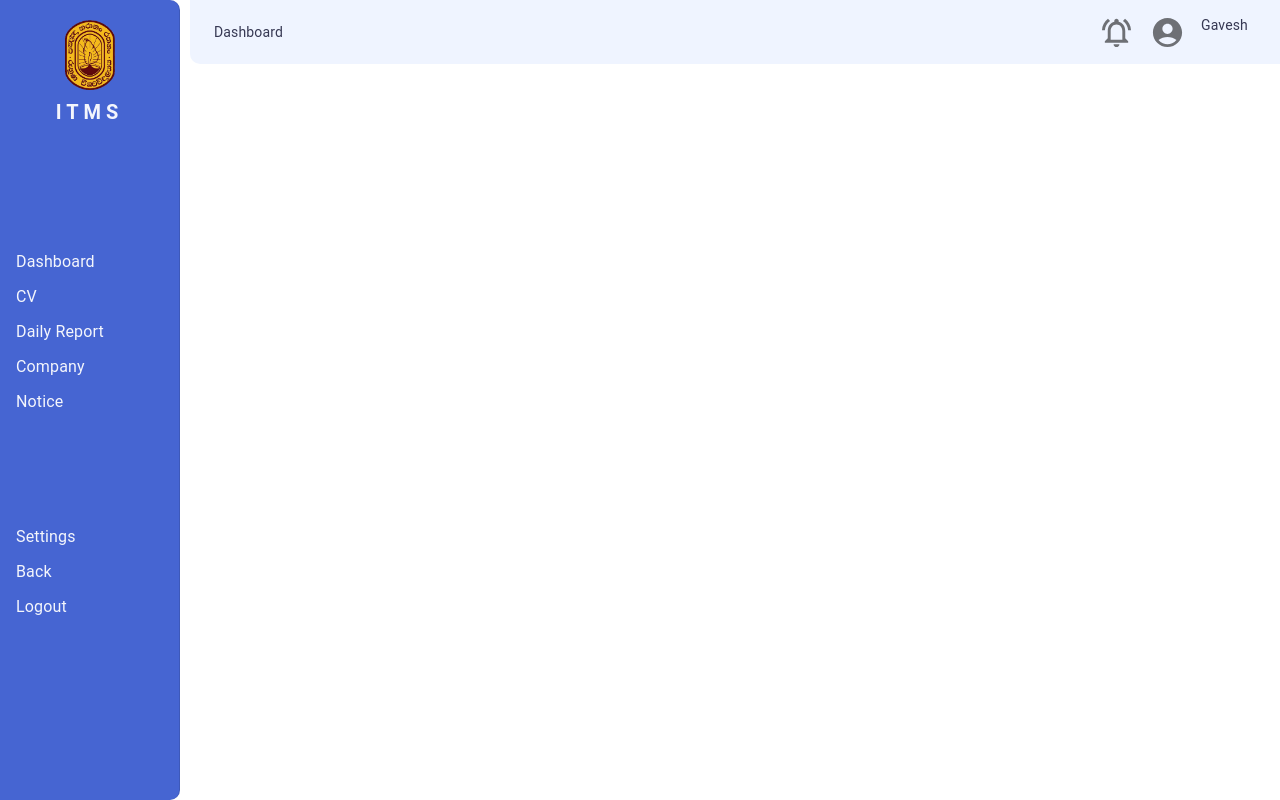
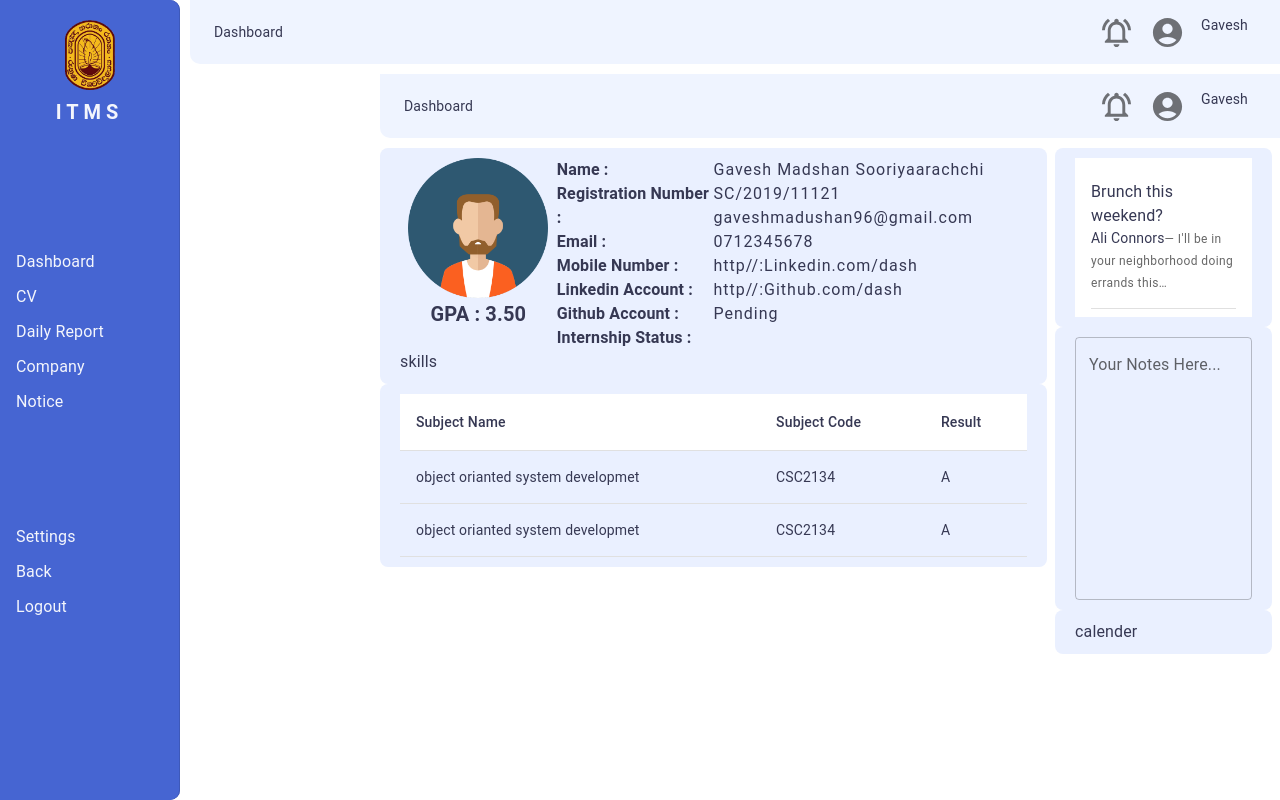
Before and after one commit to nuwankirillawala/industrial-training-management-system, a React (Vite) app in the folder client/: page /basiccard in a window 1280 px wide. Built offline with nearby package versions, Linux system fonts and the light colour scheme.

Commit message:
update files

```diff
--- /dev/null
+++ b/client/src/components/Noice/NoticeBoard.jsx
@@ -0,0 +1,34 @@
+import React from 'react';
+import List from '@mui/material/List';
+import ListItem from '@mui/material/ListItem';
+import Divider from '@mui/material/Divider';
+import ListItemText from '@mui/material/ListItemText';
+import Typography from '@mui/material/Typography';
+
+export const NoticeBoard = () => {
+  return (
+    <List sx={{ width: '100%', maxHeigth: 30, bgcolor: 'background.paper' }}>
+      <ListItem alignItems="flex-start">
+        <ListItemText
+          primary="Brunch this weekend?"
+          secondary={
+            <>
+              <Typography
+                sx={{ display: 'inline' }}
+                component="span"
+                variant="body2"
+                color="text.primary"
+              >
+                Ali Connors
+              </Typography>
+              <Typography variant='caption'>
+               — I'll be in your neighborhood doing errands this…
+              </Typography>
+            </>
+          }
+        />
+      </ListItem>
+      <Divider variant="middle" component="li" />
+    </List>
+  );
+}
--- a/client/src/components/card/basicCard/BasicCard.jsx
+++ b/client/src/components/card/basicCard/BasicCard.jsx
@@ -2,6 +2,8 @@ import React from 'react'
 import { Box } from '@mui/material'
 import Navbar from '../../Navbar/Navbar'
 import Sidebar from '../../Sidebar/Sidebar'
+// import { Tile } from '../Tile'
+import { StdDashboard } from '../../user/Undergraduate/Pages/StdDashboard'
 
 export const BasicCard = ({children}) => {
   return (
@@ -11,6 +13,8 @@ export const BasicCard = ({children}) => {
       </Box>
       <Box sx={{display: 'flex', gap: '10px', flexDirection: 'column', flex: 'auto'}}>
         <Navbar/>
+        {/* componets here */}
+        <StdDashboard/>
       </Box>
     </Box>
   )
--- /dev/null
+++ b/client/src/components/user/Undergraduate/Pages/StdCompnay.jsx
@@ -0,0 +1,87 @@
+import React, { useState } from 'react'
+import { Layout } from '../../../Layout/Layout'
+import { Tile } from '../../../card/Tile'
+import { Grid, Box, Stack, Typography, TextField } from '@mui/material'
+
+const Choice = {
+    company : '', jobRole : ''
+}
+
+const CompanyChoice = {
+    firstChoice: Choice,
+    secondChoice: Choice,
+    thirdChoice : Choice
+
+}
+
+export const StdCompnay = () => {
+
+    const[company,setCompany] = useState({CompanyChoice})
+    const[choice,setChoice] = useState({Choice})
+    const[choice2,setChoice2] = useState({Choice})
+    const[choice3,setChoice3] = useState({Choice})
+
+
+  return (
+    <Layout>
+        <Box sx={{display:'flex'}} padding={'0px 10px 0px 0px'}>
+            <Grid container spacing={1}>
+                <Grid item md={7}>
+                    <Grid container spacing={1}>
+                        <Grid item md={12}>
+                            <Tile>
+                                <Typography variant='body1' fontWeight={'bold'}>Company Selection</Typography>
+                                <Typography variant='body2'>Select 3 companies you wish to apply Internship</Typography><br />
+                                <Stack direction={'row'} justifyContent={'space-evenly'}>
+                                <Stack direction={'column'} spacing={3.5}>
+
+                                    {['First Choice','Second Choice','Third Choice'].map((text, index)=>(
+                                        <Typography variant='body1' fontWeight={'bold'}
+                                        >{text}</Typography>
+                                    ))}
+                                </Stack>
+                                <Stack direction={'column'} spacing={1}>
+
+                                    {['firstChoice','secondChoice','thirdChoice'].map((text, index)=>(
+                                        <TextField
+                                            variant='outlined'
+                                            onChange={(e)=>set({...CompanyChoice,[{text}.Company]:e.target.value})}
+                                            key={text}
+                                            size='small'
+                                        ></TextField>
+                                    ))}
+                                </Stack>
+                                <Stack direction={'column'} spacing={1}>
+
+                                    {['firstChoice','secondChoice','thirdChoice'].map((text, index)=>(
+                                        <TextField
+                                            variant='outlined'
+                                            onChange={(e)=>set({...CompanyChoice,[{text}.Company]:e.target.value})}
+                                            key={text}
+                                            size='small'
+                                        ></TextField>
+                                    ))}
+                                </Stack>
+                                </Stack>
+                            </Tile>
+                        </Grid>
+                        <Grid item md={12}><Tile></Tile></Grid>
+                        <Grid item md={12}><Tile></Tile></Grid>
+                    </Grid>
+                </Grid>
+
+                <Grid item md={5}>
+                    <Grid container>
+                        <Grid item md={12}>
+                            <Tile height={'90vh'}>
+                                <Typography variant='body1' fontWeight={'bold'}>company ranking list</Typography>
+                            </Tile>
+                        </Grid>
+                    </Grid>
+                </Grid>
+            </Grid>
+        </Box>
+    </Layout>
+
+  )
+}
--- a/client/src/components/user/Undergraduate/Pages/StdDashboard.jsx
+++ b/client/src/components/user/Undergraduate/Pages/StdDashboard.jsx
@@ -1,14 +1,132 @@
 import React from 'react'
-import { BasicCard } from '../../../card/basicCard/BasicCard'
-import { Box,Typography } from '@mui/material'
+// import { BasicCard } from '../../../card/basicCard/BasicCard'
+import { Box,Typography,Stack,Grid,TextField } from '@mui/material'
 import { Tile } from '../../../card/Tile'
+import { Avatar } from '../../../shared/Images/Avatar'
+import { Layout } from '../../../Layout/Layout'
+import { TableContainer, Table, TableRow, TableHead, TableCell, TableBody } from '@mui/material'
+import { NoticeBoard } from '../../../Noice/NoticeBoard'
 
 export const StdDashboard = () => {
   return (
-    <BasicCard>
-      <Tile>
-        <Typography> hi</Typography>
-      </Tile>
-    </BasicCard>
+    <Layout>
+    <Box sx={{display:'flex'}}>
+    <Grid container md={12} sm={12} spacing={1}>
+      <Grid item md={9} sm={3}>
+{/* left half of the grid and it shows user profile and the result */}
+        <Grid item md={12}>
+          <Tile>
+
+            <Grid container>
+              <Grid container>
+{/* profile picture and the GPA */}
+                <Grid item justifyItems={'center'} md={3}>
+                  <Stack alignItems={'center'} justifyContent={'center'}>
+                  <Avatar width={'140px'} height={'140px'}/>
+                  <Typography variant='h6' fontWeight={'bold'}>GPA : 3.50</Typography>
+                  </Stack>
+                </Grid>
+{/* dispaly fields from student profile */}
+                <Grid container md={9}>
+                  <Grid item md={4}>
+                    <Stack spacing={0}>
+                  {['Name : ',
+                    'Registration Number : ',
+                    'Email : ',
+                    'Mobile Number : ',
+                    'Linkedin Account : ',
+                    'Github Account : ',
+                    'Internship Status : '].map((text)=>(
+                    <Typography variant='body1' fontWeight={'bold'}>{text}</Typography>
+                  ))}
+                  </Stack>
+                  </Grid>
+{/* in here we have to show data fron database. update that and test with backend */}
+                  <Grid item md={8}>
+                    <Stack spacing={0}>
+                    {['Gavesh Madshan Sooriyaarachchi ',
+                      'SC/2019/11121 ',
+                      'gaveshmadushan96@gmail.com',
+                      '0712345678',
+                      'http//:Linkedin.com/dash',
+                      'http//:Github.com/dash',
+                      'Pending'].map((text)=>(
+                      <Typography letterSpacing={1}>{text}</Typography>
+                    ))}
+                    </Stack>
+                  </Grid>
+
+                </Grid>
+              </Grid>
+{/* Skills levels */}
+              <Grid container md={12}>
+                  <Typography>skills</Typography>
+              </Grid>
+
+            </Grid>
+          </Tile>
+        </Grid>
+
+{/* results */}
+        <Grid>
+          <Tile>
+            <TableContainer>
+              <Table sx={{borderRadius:'2'}}>
+                <TableHead sx={{bgcolor:'#FFFFFF'}}>
+                  <TableRow>
+                    <TableCell>Subject Name</TableCell>
+                    <TableCell>Subject Code</TableCell>
+                    <TableCell>Result</TableCell>
+                  </TableRow>
+                </TableHead>
+
+                <TableBody sx={{}}>
+                  <TableRow>
+                    <TableCell align='left'>object orianted system developmet</TableCell>
+                    <TableCell>CSC2134</TableCell>
+                    <TableCell>A</TableCell>
+                  </TableRow>
+                  <TableRow>
+                    <TableCell align='left'>object orianted system developmet</TableCell>
+                    <TableCell>CSC2134</TableCell>
+                    <TableCell>A</TableCell>
+                  </TableRow>
+                </TableBody>
+              </Table>
+            </TableContainer>
+          </Tile>
+        </Grid>
+      </Grid>
+
+{/* right half of the grid and it shows notice,note and the calender*/}
+      <Grid item md={3}>
+        <Grid>
+          {/* notice  */}
+          <Tile>
+            <NoticeBoard></NoticeBoard>
+          </Tile>
+        </Grid>
+        <Grid>
+          {/* note  */}
+          <Tile>
+            <TextField
+            label="Your Notes  Here..."
+            multiline
+            rows={10}
+            fullWidth
+          />
+          </Tile>
+        </Grid>
+        <Grid>
+          {/* calender  */}
+          <Tile>
+            <Typography>calender</Typography>
+          </Tile>
+        </Grid>
+      </Grid>
+
+    </Grid>
+    </Box>
+    </Layout>
   )
 }
```
Also changed, not shown: client/src/components/Login/Login.jsx (+10 -8 lines).
